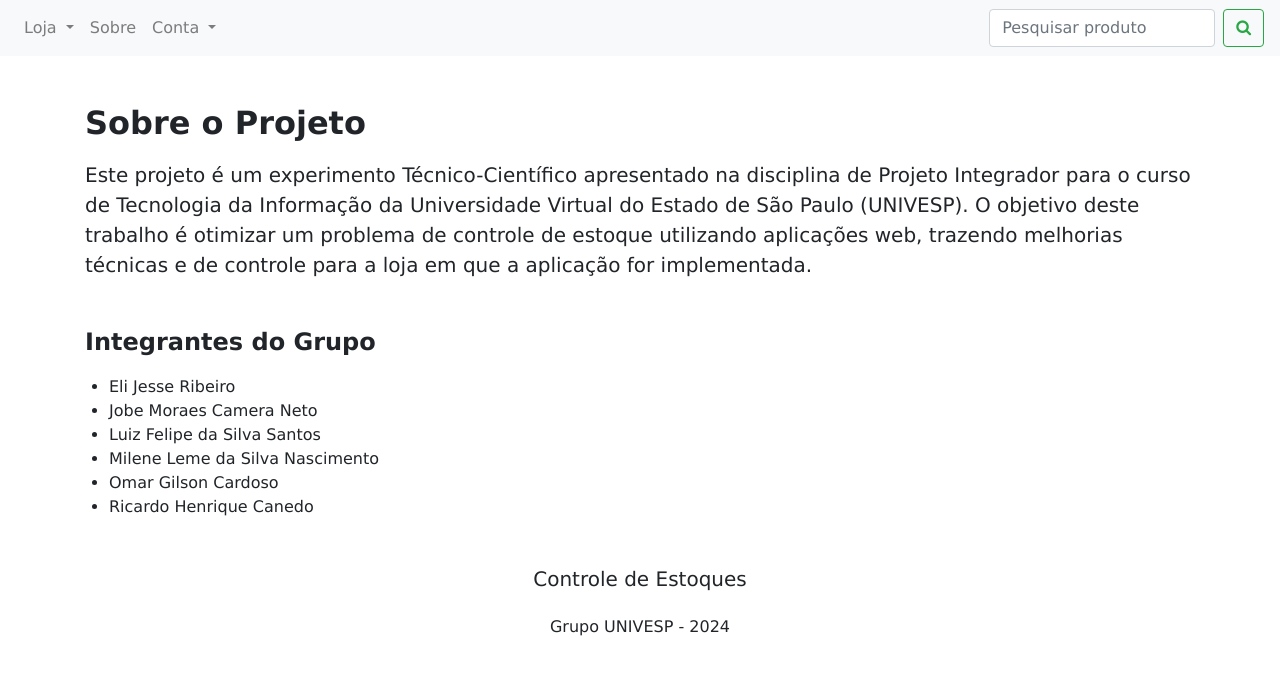
After one commit to projeto-pi-2024/controle-de-estoque, a Django app: page /sobre in a window 1280 px wide. The commit adds this page. Shown: the top 675 px of the page. Run offline with Django 5.2, Linux system fonts and the light colour scheme; some libraries are stand-ins or nearby versions.

Commit message:
sobre e excluir categoria

```diff
--- a/base_templates/global/base.html
+++ b/base_templates/global/base.html
@@ -10,19 +10,17 @@
     <header>
         <nav class="navbar navbar-expand-lg navbar-light bg-light">
             {% if user.is_authenticated %}
-                <a class="navbar-brand" href="{% url 'home' %}">
-                    Usuário: <b>{{ user.username }}</b>
-                </a>
+            <a class="navbar-brand" href="{% url 'home' %}">
+                Usuário: <b>{{ user.username }}</b>
+            </a>
             {% endif %}
-            <button class="navbar-toggler" type="button" data-toggle="collapse" data-target="#navbarNav"
-                aria-controls="navbarNav" aria-expanded="false" aria-label="Toggle navigation">
+            <button class="navbar-toggler" type="button" data-toggle="collapse" data-target="#navbarNav" aria-controls="navbarNav" aria-expanded="false" aria-label="Toggle navigation">
                 <span class="navbar-toggler-icon"></span>
             </button>
             <div class="collapse navbar-collapse" id="navbarNav">
                 <ul class="navbar-nav mr-auto">
                     <li class="nav-item dropdown">
-                        <a class="nav-link dropdown-toggle" href="#" id="navbarDropdown" role="button"
-                            data-toggle="dropdown" aria-haspopup="true" aria-expanded="false">
+                        <a class="nav-link dropdown-toggle" href="#" id="navbarDropdown" role="button" data-toggle="dropdown" aria-haspopup="true" aria-expanded="false">
                             Loja
                         </a>
                         <div class="dropdown-menu" aria-labelledby="navbarDropdown">
@@ -31,11 +29,10 @@
                         </div>
                     </li>
                     <li class="nav-item">
-                        <a class="nav-link" href="#">Sobre</a>
+                        <a class="nav-link" href="{% url 'sobre' %}">Sobre</a>
                     </li>
                     <li class="nav-item dropdown">
-                        <a class="nav-link dropdown-toggle" href="#" id="navbarDropdown" role="button"
-                            data-toggle="dropdown" aria-haspopup="true" aria-expanded="false">
+                        <a class="nav-link dropdown-toggle" href="#" id="navbarDropdown" role="button" data-toggle="dropdown" aria-haspopup="true" aria-expanded="false">
                             Conta
                         </a>
                         <div class="dropdown-menu" aria-labelledby="navbarDropdown">
@@ -45,13 +42,10 @@
                     </li>
                 </ul>
                 <form class="form-inline my-2 my-lg-0" id="pesquisaForm" method="GET" action="{% url 'estoque' %}">
-                    <button class="btn btn-outline-secondary my-2 my-sm-0 mr-2" type="button" title="Limpar pesquisa"
-                        id="limparPesquisaBtn" style="display: none;">
+                    <button class="btn btn-outline-secondary my-2 my-sm-0 mr-2" type="button" title="Limpar pesquisa" id="limparPesquisaBtn" style="display: none;">
                         <i class="fa fa-eraser"></i>
                     </button>
-                    <input id="pesquisaInput" name="q" class="form-control mr-sm-2" type="search"
-                        placeholder="Pesquisar produto" aria-label="Pesquisar"
-                        value="{% if request.GET.q %}{{ request.GET.q }}{% endif %}">
+                    <input id="pesquisaInput" name="q" class="form-control mr-sm-2" type="search" placeholder="Pesquisar produto" aria-label="Pesquisar" value="{% if request.GET.q %}{{ request.GET.q }}{% endif %}">
                     <button class="btn btn-outline-success my-2 my-sm-0" type="submit" title="Pesquisar">
                         <i class="fa fa-search"></i>
                     </button>
@@ -62,6 +56,19 @@
     </header>
 
     <main>
+        {% if messages %}
+        <div class="container">
+            {% for message in messages %}
+            <div class="alert alert-{% if message.tags == 'error' %}danger{% else %}{{ message.tags }}{% endif %} alert-dismissible fade show m-2" role="alert">
+                {{ message }}
+                <button type="button" class="close" data-dismiss="alert" aria-label="Close">
+                    <span aria-hidden="true">&times;</span>
+                </button>
+            </div>
+            {% endfor %}
+        </div>
+        {% endif %}
+
         {% block content %}
         {% endblock %}
     </main>
--- /dev/null
+++ b/estoque/templates/sobre.html
@@ -0,0 +1,21 @@
+{% extends 'global/base.html' %}
+
+{% block title %}- Sobre {% endblock %}
+
+{% block content %}
+<div class="container">
+    <h2 class="mt-5 font-weight-bold">Sobre o Projeto</h1>
+    <p class="lead">
+        Este projeto é um experimento Técnico-Científico apresentado na disciplina de Projeto Integrador para o curso de Tecnologia da Informação da Universidade Virtual do Estado de São Paulo (UNIVESP). O objetivo deste trabalho é otimizar um problema de controle de estoque utilizando aplicações web, trazendo melhorias técnicas e de controle para a loja em que a aplicação for implementada.
+    </p>
+    <h4 class="font-weight-bold mt-5">Integrantes do Grupo</h2>
+    <ul class="ml-4 mb-5">
+        <li>Eli Jesse Ribeiro</li>
+        <li>Jobe Moraes Camera Neto</li>
+        <li>Luiz Felipe da Silva Santos</li>
+        <li>Milene Leme da Silva Nascimento</li>
+        <li>Omar Gilson Cardoso</li>
+        <li>Ricardo Henrique Canedo</li>
+    </ul>
+</div>
+{% endblock %}
--- a/estoque/urls.py
+++ b/estoque/urls.py
@@ -19,6 +19,7 @@ urlpatterns = [
     # CATEGORIA CRUD
     path('categorias/criar-categoria/', views.criar_categoria, name='criar_categoria'),
     path('categorias/atualizar-categoria/<int:categoria_id>/', views.atualizar_categoria, name='atualizar_categoria'),
+    path('categorias/excluir/<int:categoria_id>/', views.excluir_categoria, name='excluir_categoria'),
 
     # USUARIO
     path('accounts/login/', views.login_view, name='login'),
@@ -31,4 +32,7 @@ urlpatterns = [
     # path('accounts/reset/done/', password_reset_complete, name='password_reset_complete'),
     # path('user/create/', views.register, name='register'),
     # path('user/update/', views.user_update, name='user_update'),
+
+    # SOBRE
+    path('sobre', views.sobre, name='sobre'),
 ]
--- a/estoque/views.py
+++ b/estoque/views.py
@@ -9,6 +9,8 @@ from django.contrib.auth.forms import AuthenticationForm, PasswordChangeForm
 from django.contrib.auth.models import User
 from django.contrib import auth
 from django.contrib.auth import update_session_auth_hash
+from django.contrib import messages
+from django.urls import reverse
 
 
 @login_required
@@ -132,6 +134,20 @@ def atualizar_categoria(request, categoria_id):
 
     context = {'form': form, 'categoria': categoria}
     return render(request, 'atualizar_categoria.html', context)
+
+
+@login_required(login_url='login')
+def excluir_categoria(request, categoria_id):
+    categoria = get_object_or_404(Categoria, id=categoria_id)
+
+    # Verifica se existem produtos relacionados à categoria
+    if Produto.objects.filter(categoria=categoria).exists():
+        messages.error(request, 'Não é possível excluir esta categoria porque existem produtos relacionados a ela.')
+        return redirect(reverse('atualizar_categoria', args=[str(categoria.id)]))
+    else:
+        categoria.delete()
+        messages.success(request, 'Categoria excluída com sucesso.')
+        return redirect('categorias')
 
 
 @login_required
@@ -301,3 +317,6 @@ def user_change_password(request):
         form = UsuarioEditPasswordForm(user=request.user)
         context = {'form': form}
         return render(request, 'user_update_password.html', context)
+
+def sobre(request):
+    return render(request, 'sobre.html')
```
Also changed, not shown: estoque/templates/atualizar_categoria.html (+26 -0 lines).
